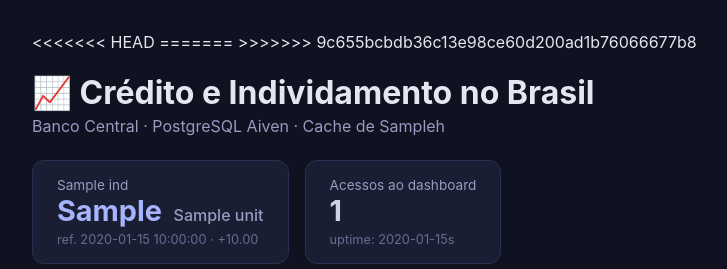
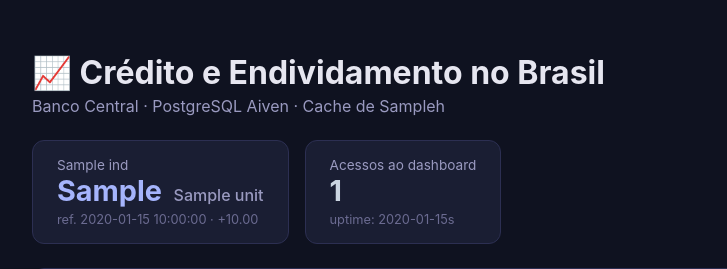
Before and after one commit to GabrielLima007/aiven-devops-pipeline-main, a Flask app: template app/templates/dashboard.html in a window 1280 px wide. Shown: the top 269 px of the page, without its empty margins (0-727 px from the left). Run offline with Flask 3, Linux system fonts and the light colour scheme; the template is opened without the code that fills it: most values are stand-ins (such as "Sample title", 1, 10 or a date in 2020); some libraries are stand-ins or nearby versions.

Commit message:
Fix title and header text for dashboard page

```diff
--- a/app/templates/dashboard.html
+++ b/app/templates/dashboard.html
@@ -1,19 +1,14 @@
-
 <!DOCTYPE html>
 <html lang="pt-BR">
 <head>
   <meta charset="UTF-8">
-<<<<<<< HEAD
-  <title>Dashboard — Crédito e Individamento no Brasil (Dados Abertos BCB)</title>
-=======
-  <title>Dashboard — Indicadores Econômicos</title>
->>>>>>> 9c655bcbdb36c13e98ce60d200ad1b76066677b8
+  <title>Dashboard — Crédito e Endividamento no Brasil (Dados Abertos BCB)</title>
   <link rel="stylesheet" href="{{ url_for('static', filename='style.css') }}">
   <script src="https://cdnjs.cloudflare.com/ajax/libs/Chart.js/4.4.0/chart.umd.min.js"></script>
 </head>
 <body>
   <header>
-    <h1>📈 Crédito e Individamento no Brasil</h1>
+    <h1>📈 Crédito e Endividamento no Brasil</h1>
     <p class="subtitle">
       Banco Central · PostgreSQL Aiven · Cache de {{ data.cache_hours }}h
     </p>
```
